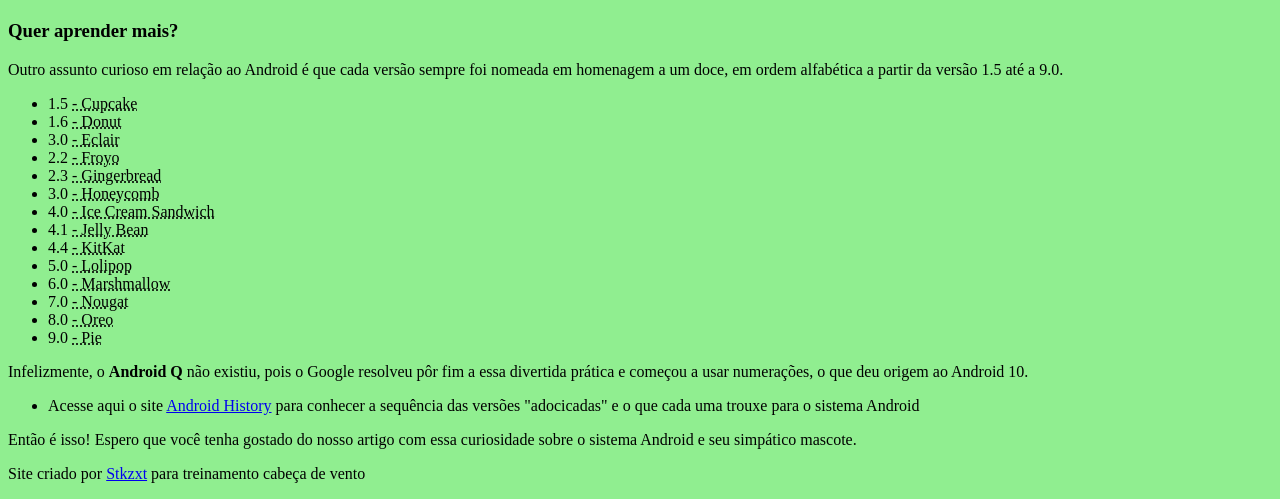
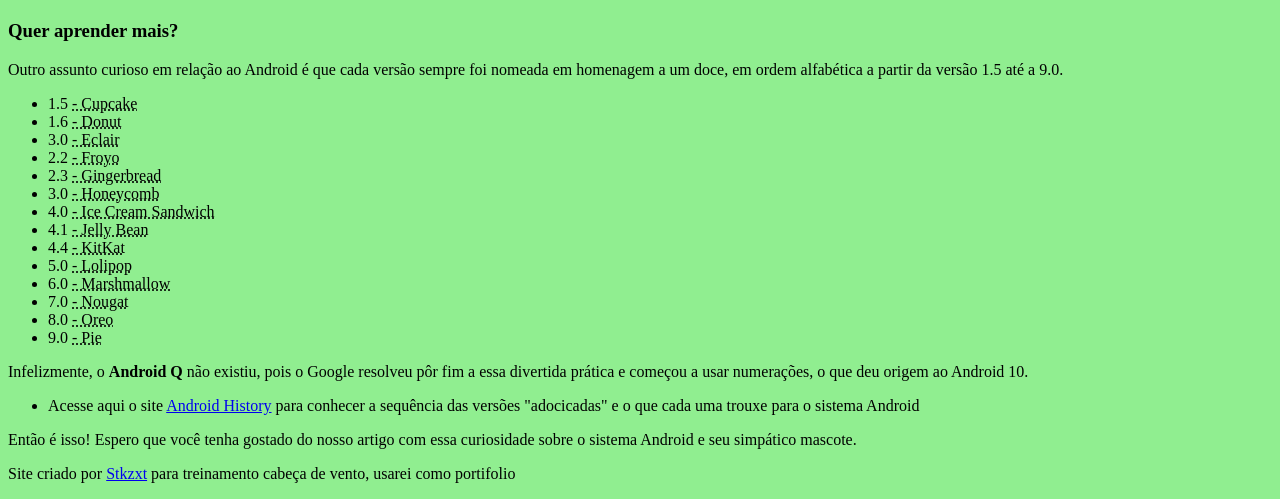
Before and after one commit to Stkzxt/Web-Development, a plain HTML site: page desafio10/android.html in a window 1280 px wide. Shown: the part 1635-2134 px from the top of the page. Drawn offline with Linux system fonts and the light colour scheme.

Commit message:
Atualização do desafio10: alterações no código no rodapé

```diff
--- a/desafio10/android.html
+++ b/desafio10/android.html
@@ -120,7 +120,8 @@
   </main>
   <footer>
     <p>Site criado por <a href="https://github.com/Stkzxt"
-    target="_blank">Stkzxt</a> para treinamento cabeça de vento</p>
+    target="_blank">Stkzxt</a> para treinamento cabeça de vento, usarei como
+    portifolio</p>
   </footer>
 </body>
 </html>
```
